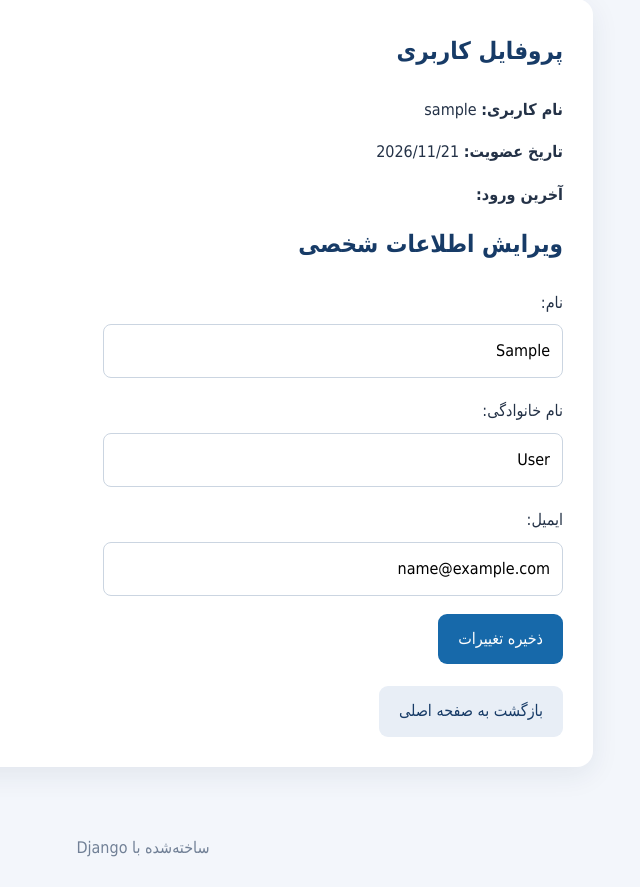
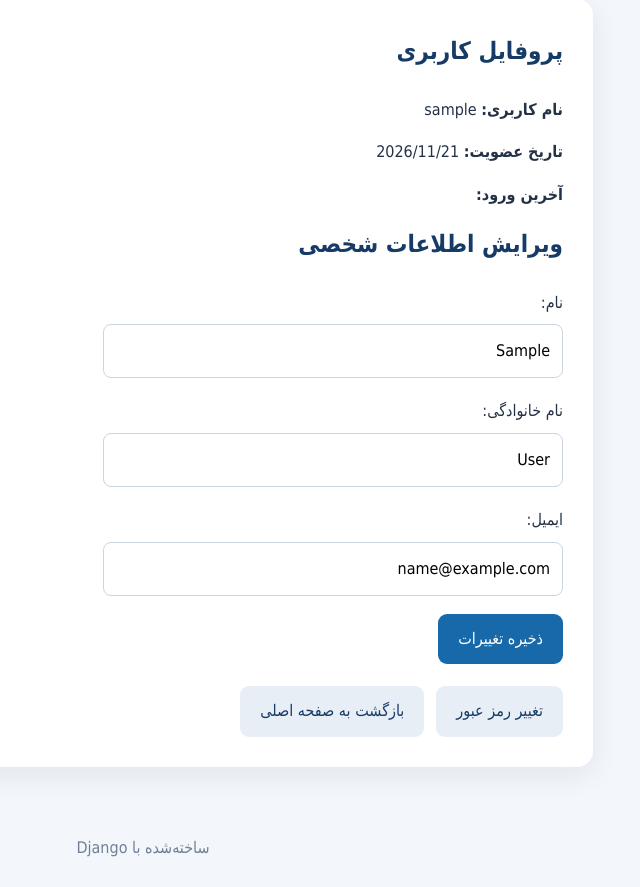
Before and after one commit to miladkouhzadi7600-hash/django-project, a Django app: page /profile/ in a window 1280 px wide. Shown: the part 129-1016 px from the top of the page, without its empty margins (497-1137 px from the left). Run offline with Django 5.2, Linux system fonts and the light colour scheme; the visitor is signed in with stand-in values (Sample User, id 1).

Commit message:
Add password change link to profile

```diff
--- a/main/templates/main/profile.html
+++ b/main/templates/main/profile.html
@@ -16,6 +16,7 @@
         <button type="submit">ذخیره تغییرات</button>
     </form>
     <div class="actions">
+        <a class="button button-secondary" href="{% url 'password_change' %}">تغییر رمز عبور</a>
         <a class="button button-secondary" href="{% url 'home' %}">بازگشت به صفحه اصلی</a>
     </div>
 </section>
```
